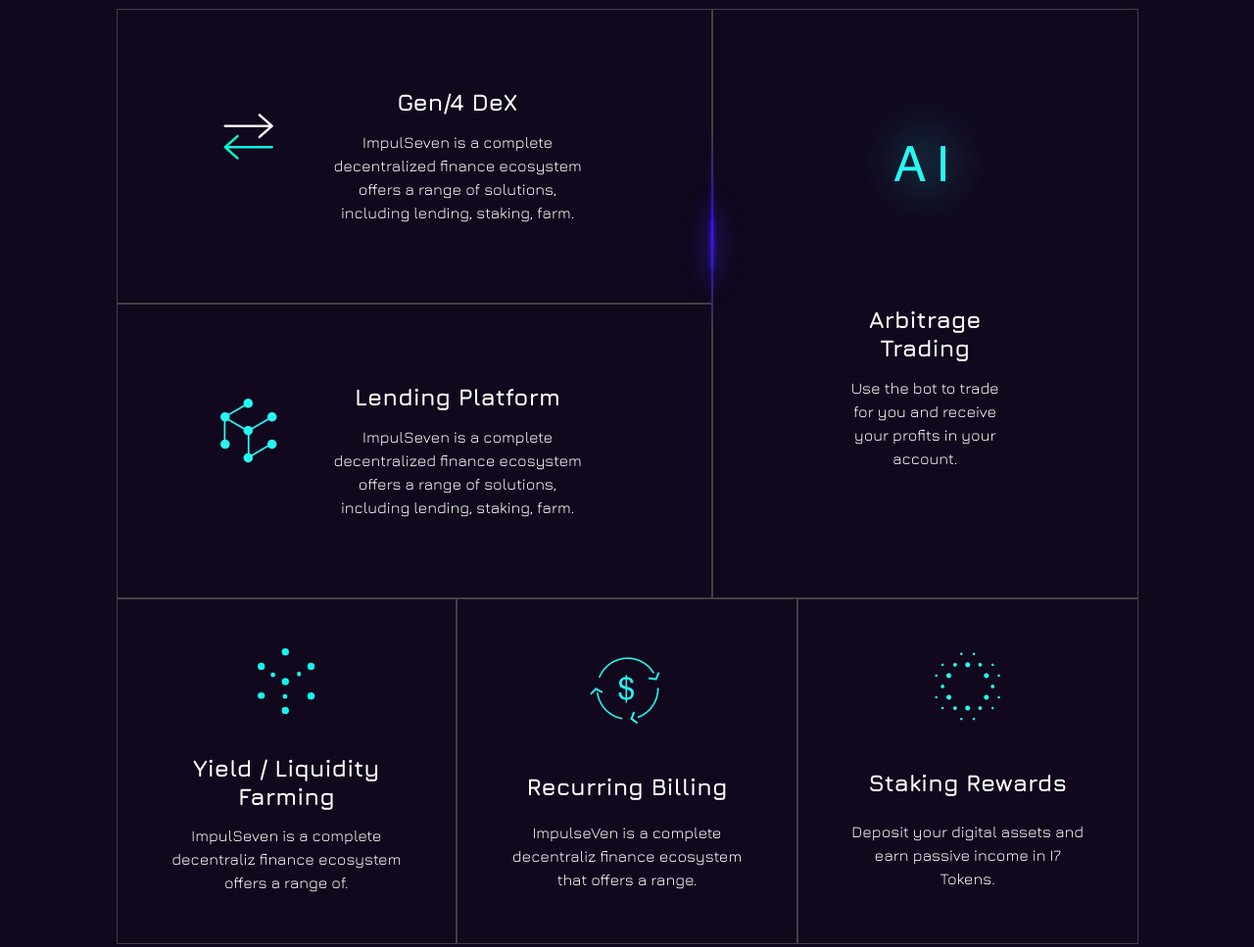
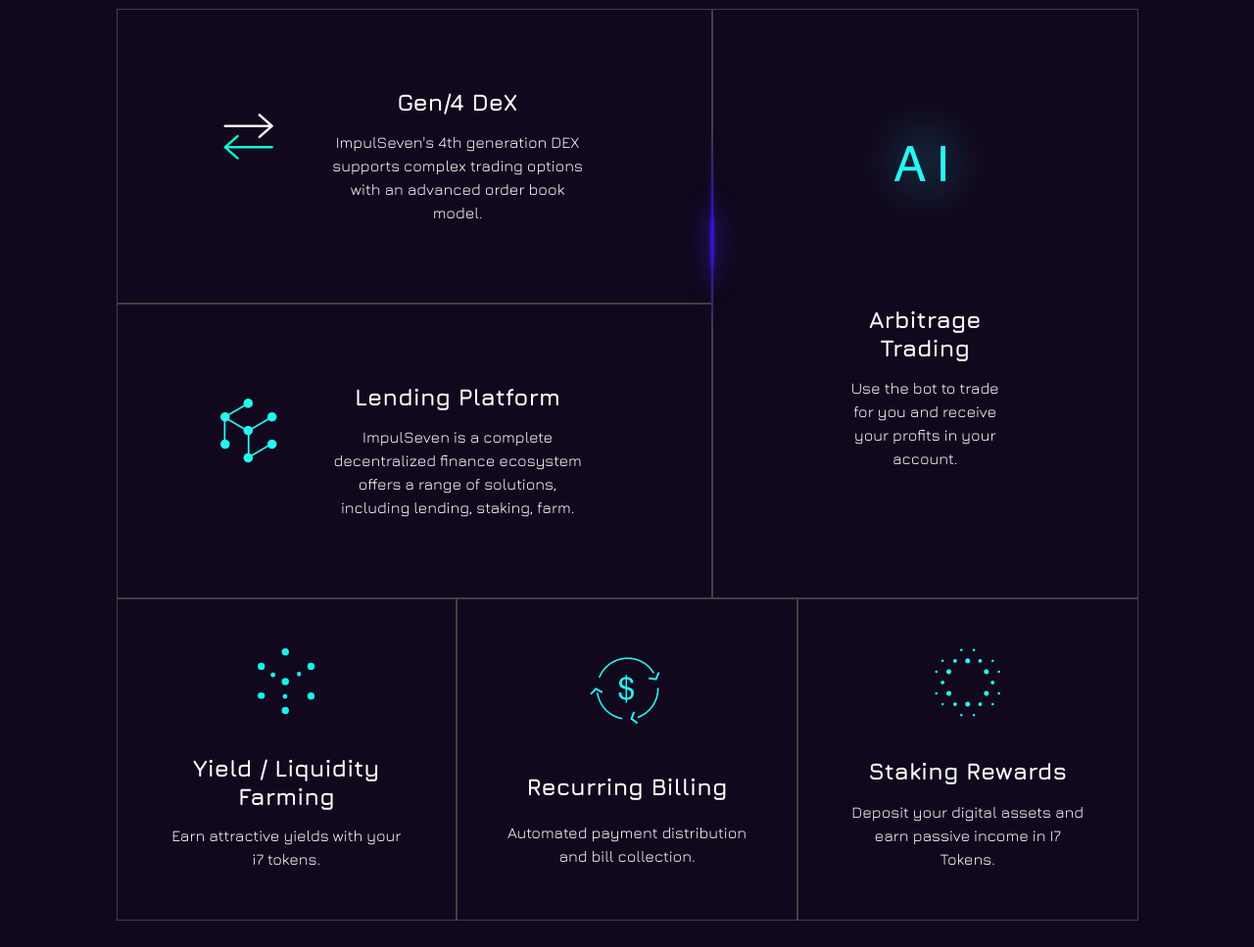
Before and after one commit to freedomfflow/impulseven, a website: page index.html in a window 1280 px wide. Shown: the part 1360-2327 px from the top of the page at 98% size. Drawn offline with nearby package versions, Linux system fonts and the light colour scheme.

Commit message:
Updating Text

```diff
--- a/index.html
+++ b/index.html
@@ -159,8 +159,7 @@
                         </div>
                         <div class="col products-txt">
                             <h3>Gen/4 DeX</h3>
-                            <p>ImpulSeven is a complete decentralized finance ecosystem offers a range of solutions,
-                                including lending, staking, farm.</p>
+                            <p>ImpulSeven's 4th generation DEX supports complex trading options with an advanced order book model.</p>
                         </div>
                     </div>
                     <div class="d-flex flex-column flex-lg-row align-items-center products">
@@ -187,12 +186,12 @@
                 <div class="col d-flex flex-column align-items-center justify-content-around products products-vertical">
                     <img src="./img/products_icon-yield.png" alt="icon for Yield">
                     <h3>Yield / Liquidity Farming</h3>
-                    <p>ImpulSeven is a complete decentraliz finance ecosystem offers a range of.</p>
+                    <p>Earn attractive yields with your i7 tokens.</p>
                 </div>
                 <div class="col d-flex flex-column align-items-center justify-content-around products products-vertical">
                     <img src="./img/products_icon-bill.png" alt="icon for Billing">
                     <h3>Recurring Billing</h3>
-                    <p>ImpulseVen is a complete decentraliz finance ecosystem that offers a range.</p>
+                    <p>Automated payment distribution and bill collection.</p>
                 </div>
                 <div class="col d-flex flex-column align-items-center justify-content-around products products-vertical">
                     <img src="./img/products_icon-rewards.png" alt="icon for Rewards">
```
